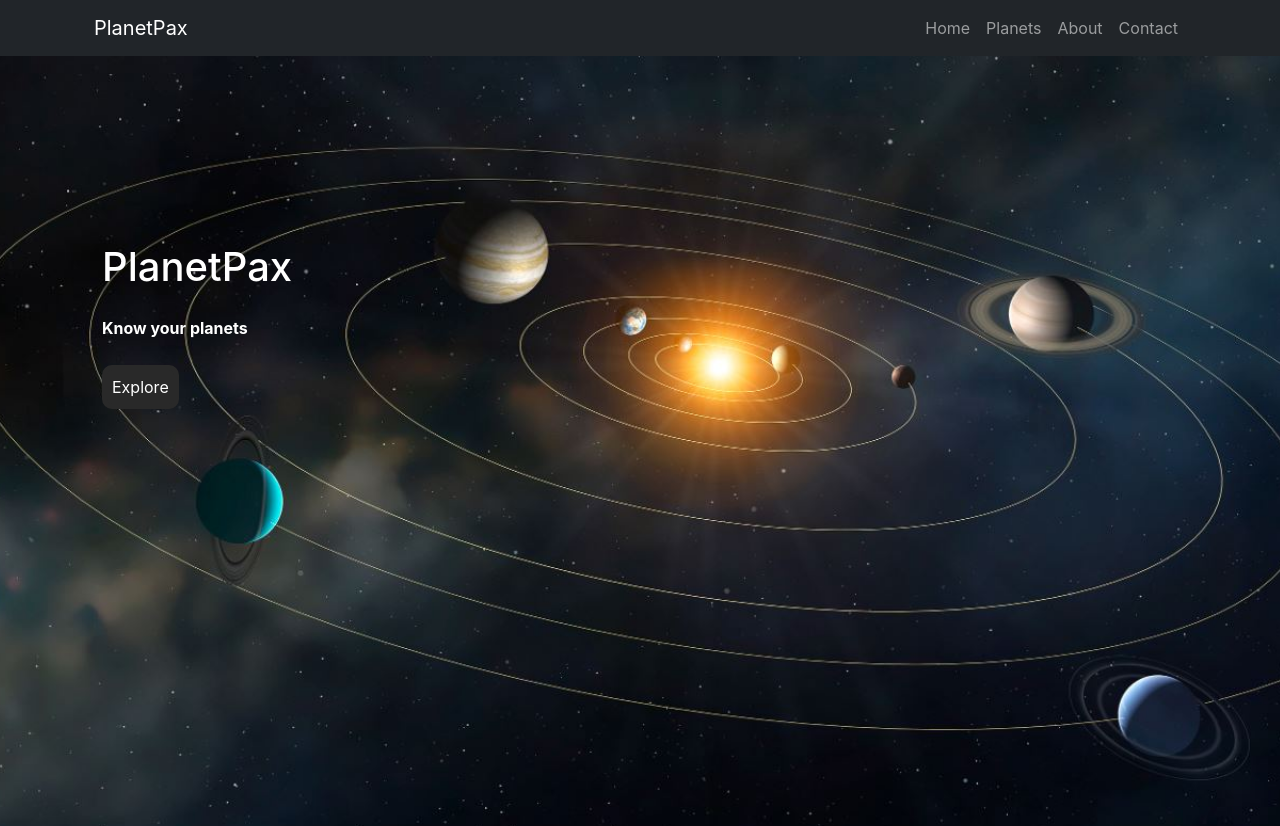
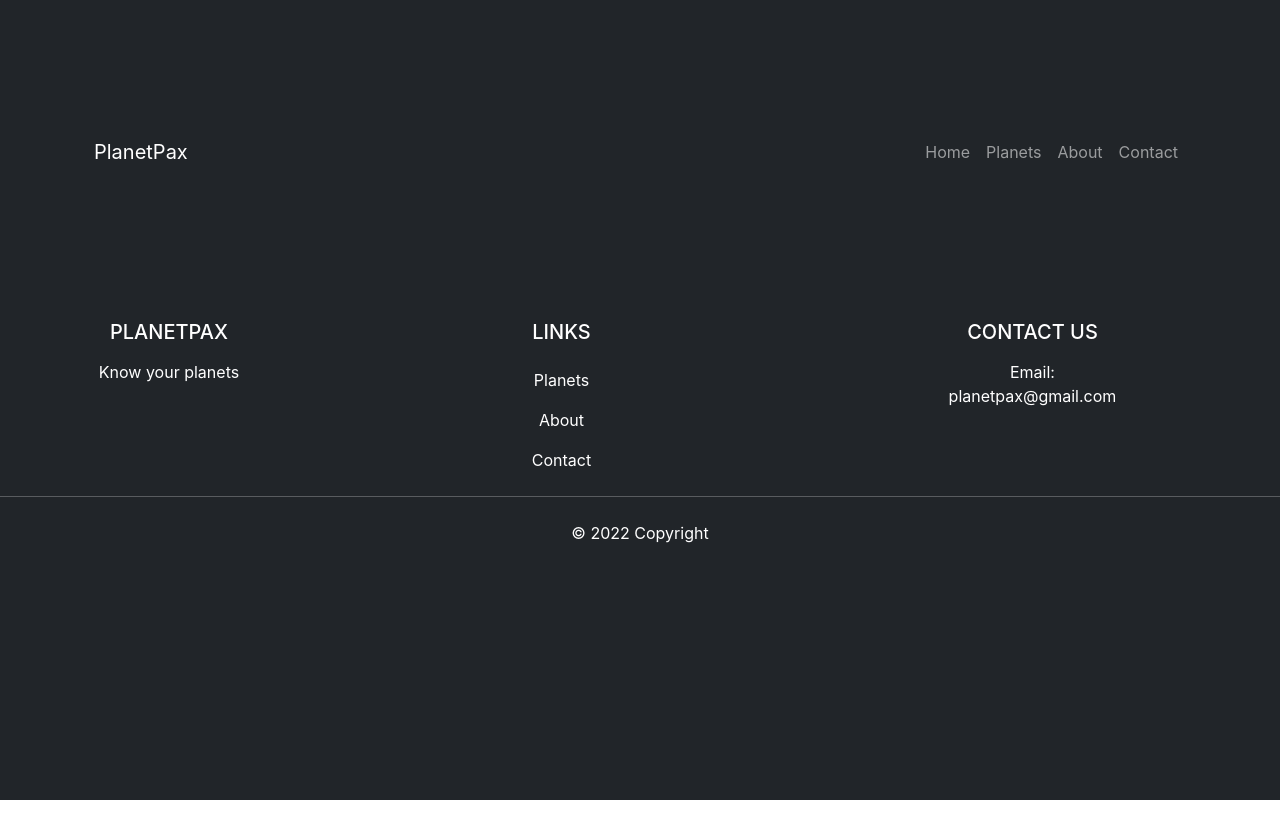
Before and after one commit to Sanmi01/kodecamp-int-task5, a React (Create React App) app: page / in a window 1280 px wide. Shown: the top 826 px of the page. After the commit the page ends 800 px from the top, so only its background shows below. Built offline with nearby package versions, Linux system fonts and the light colour scheme.

Commit message:
made changes

```diff
--- a/src/App.js
+++ b/src/App.js
@@ -14,7 +14,7 @@ function App() {
 <div className="App d-flex vh-100 justify-content-between row">
     <Header />
       <Routes>
-            <Route path='/' exact element={<Home />}/>
+            <Route path='/kodecamp-int-task5' exact element={<Home />}/>
             <Route path='/planets' element={<Planets planetItems={planetItems}  />}/>
             <Route path='/contact' element={<Contact />}/>
             <Route path='/about' element={<About />}/>
--- a/src/layout/Header.js
+++ b/src/layout/Header.js
@@ -7,13 +7,13 @@ const Header = () => {
     <>
       <Navbar collapseOnSelect expand="lg" bg="dark" variant="dark" id="header">
         <Container>
-          <Navbar.Brand as={Link} to="/">
+          <Navbar.Brand as={Link} to="/kodecamp-int-task5">
             PlanetPax
           </Navbar.Brand>
           <Navbar.Toggle aria-controls="responsive-navbar-nav" />
           <Navbar.Collapse id="responsive-navbar-nav" className="flex-grow-0">
             <Nav defaultActiveKey="" className="">
-              <Nav.Link as={Link} to="/">
+              <Nav.Link as={Link} to="/kodecamp-int-task5">
                 Home
               </Nav.Link>
               <Nav.Link as={Link} to="/planets">
```
